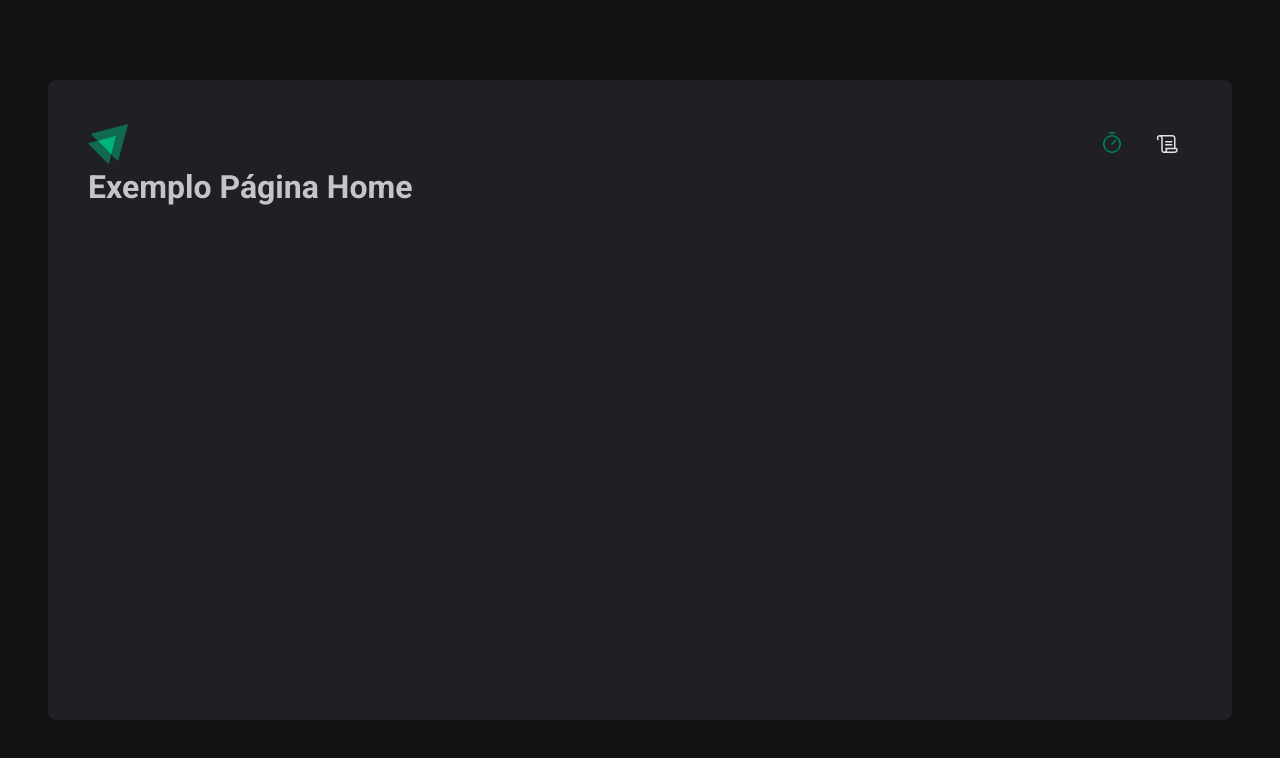
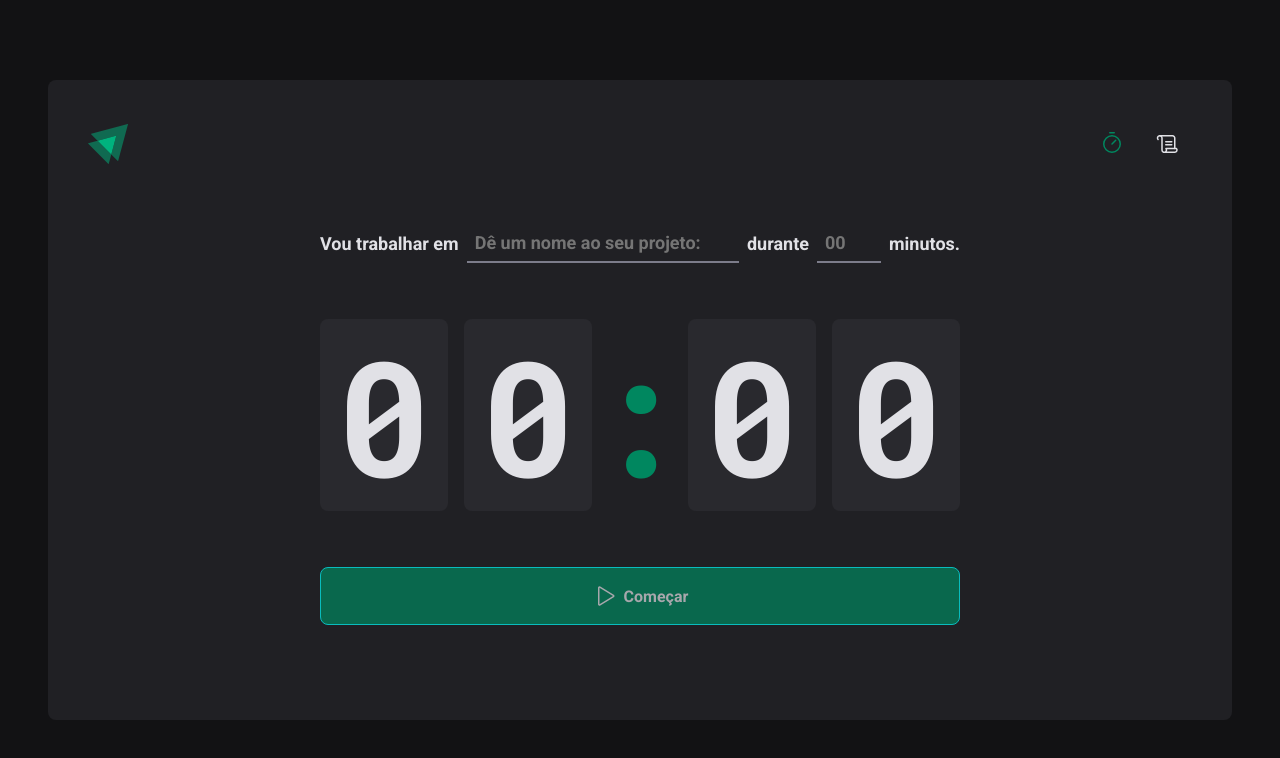
Before and after one commit to Juliocoi/Pomodoro, a React (Vite) app: page / in a window 1280 px wide. Shown: the top 758 px of the page. Built offline with nearby package versions, Linux system fonts and the light colour scheme.

Commit message:
Pág. Home

```diff
--- a/src/Router.tsx
+++ b/src/Router.tsx
@@ -1,5 +1,5 @@
 import { Routes, Route } from "react-router-dom";
-import { Home } from "./pages/Home";
+import { Home } from "./pages/Home/Home";
 import { History } from "./pages/History";
 import { DefaultLayout } from "./layouts/DefaultLayout/DefaultLayout";
 
--- a/src/pages/Home.tsx
+++ /dev/null
@@ -1,3 +0,0 @@
-export function Home(){
-  return <h1>Exemplo Página Home</h1>
-}
--- /dev/null
+++ b/src/pages/Home/Home.tsx
@@ -0,0 +1,49 @@
+import { Play } from "phosphor-react";
+import {
+  CountdownContainer,
+  FormContainer,
+  HomeContainer,
+  MinutesAmountInput,
+  Separetor,
+  StartCountDownButton,
+  TaskInput,
+} from "./styles";
+
+export function Home() {
+  return (
+    <HomeContainer>
+      <form action="">
+        <FormContainer>
+          <label htmlFor="task">Vou trabalhar em</label>
+          <TaskInput id="task" placeholder="Dê um nome ao seu projeto:" list="task-suggestion"/>
+          <datalist id="task-suggestion">
+            <option value="Projeto 1"/>
+            <option value="Projeto 2"/>
+            <option value="Projeto 3"/>
+            <option value="Projeto 4"/>
+          </datalist>
+
+          <label htmlFor="minutesAmount">durante</label>
+          <MinutesAmountInput type="number" id="minutesAmount" placeholder="00" step={5} min={5} max={60}/>
+
+          <span>minutos.</span>
+        </FormContainer>
+
+        <CountdownContainer>
+          <span>0</span>
+          <span>0</span>
+
+          <Separetor> : </Separetor>
+
+          <span>0</span>
+          <span>0</span>
+        </CountdownContainer>
+
+        <StartCountDownButton disabled type="submit">
+          <Play size={24} />
+          Começar
+        </StartCountDownButton>
+      </form>
+    </HomeContainer>
+  );
+}
--- /dev/null
+++ b/src/pages/Home/styles.ts
@@ -0,0 +1,124 @@
+import styled from "styled-components";
+
+export const HomeContainer = styled.main`
+  flex: 1;
+  display: flex;
+  flex-direction: column;
+  align-items: center;
+  justify-content: center;
+
+  form {
+    display: flex;
+    flex-direction: column;
+    align-items: center;
+    gap: 3.5rem;
+  }
+`;
+export const FormContainer = styled.div`
+  width: 100%;
+  display: flex;
+  align-items: center;
+  justify-content: center;
+  gap: 0.5rem;
+  color: ${(props) => props.theme["gray-100"]};
+  font-size: 1.125rem;
+  font-weight: bold;
+  flex-wrap: wrap;
+`;
+
+const BaseInput = styled.input`
+  background: transparent;
+  height: 2.5rem;
+  border: 0;
+  border-bottom: 2px solid ${(props) => props.theme["gray-500"]};
+  font-weight: bold;
+  font-size: inherit;
+  padding: 0 0.5rem;
+  color: ${(props) => props.theme["gray-100"]};
+
+  &:focus {
+    box-shadow: none;
+    border-color: ${(props) => props.theme["green-500"]};
+  }
+`;
+
+export const TaskInput = styled(BaseInput)`
+  flex: 1;
+
+  /* Tirar seta do Chrome */
+  &::-webkit-calendar-picker-indicator {
+    display: none !important;
+  }
+`;
+
+export const MinutesAmountInput = styled(BaseInput)`
+  width: 4rem;
+
+  // Regras para remover as setas (spinners) de input type number no Safari e outros WebKit
+  &::-webkit-outer-spin-button,
+  &::-webkit-inner-spin-button {
+    -webkit-appearance: none;
+  }
+  // Regras para remover as setas (spinners) de input type number no Firefox
+  appearance: none;
+  -moz-appearance: textfield;
+
+  &:focus {
+    &::-webkit-outer-spin-button,
+    &::-webkit-inner-spin-button {
+      -webkit-appearance: auto;
+    }
+    appearance: none;
+    -moz-appearance: number-input;
+  }
+`;
+
+export const CountdownContainer = styled.div`
+  font-family: "Roboto Mono", monospace;
+  font-size: 10rem;
+  line-height: 8rem;
+  color: ${(props) => props.theme["gray-100"]};
+  display: flex;
+  gap: 1rem;
+
+  span {
+    background: ${(props) => props.theme["gray-700"]};
+    padding: 2rem 1rem;
+    border-radius: 8px;
+  }
+`;
+
+export const Separetor = styled.div`
+  padding: 2rem 0;
+  color: ${(props) => props.theme["green-500"]};
+  width: 4rem;
+  overflow: hidden;
+  display: flex;
+  justify-content: center;
+`;
+
+export const StartCountDownButton = styled.button`
+  width: 100%;
+  border: 1px solid aqua;
+  padding: 1rem;
+  border-radius: 8px;
+
+  display: flex;
+  align-items: center;
+  justify-content: center;
+  gap: 0.5rem;
+  font-weight: bold;
+  cursor: pointer;
+
+  background-color: ${(props) => props.theme["green-500"]};
+  color: ${(props) => props.theme["gray-100"]};
+
+  &:disabled {
+    opacity: 0.7;
+    cursor: not-allowed;
+  }
+
+  &:not(:disabled):hover {
+    background-color: ${(props) => props.theme["green-700"]};
+  }
+`;
--- a/src/styles/global.ts
+++ b/src/styles/global.ts
@@ -15,6 +15,7 @@ export const GlobalStyle = createGlobalStyle`
   body {
     background: ${props => props.theme["gray-900"]};
     color: ${props => props.theme["gray-300"]};
+    -webkit-font-smoothing: antialiased;
   }
 
   body, input, textarea, button {
```
